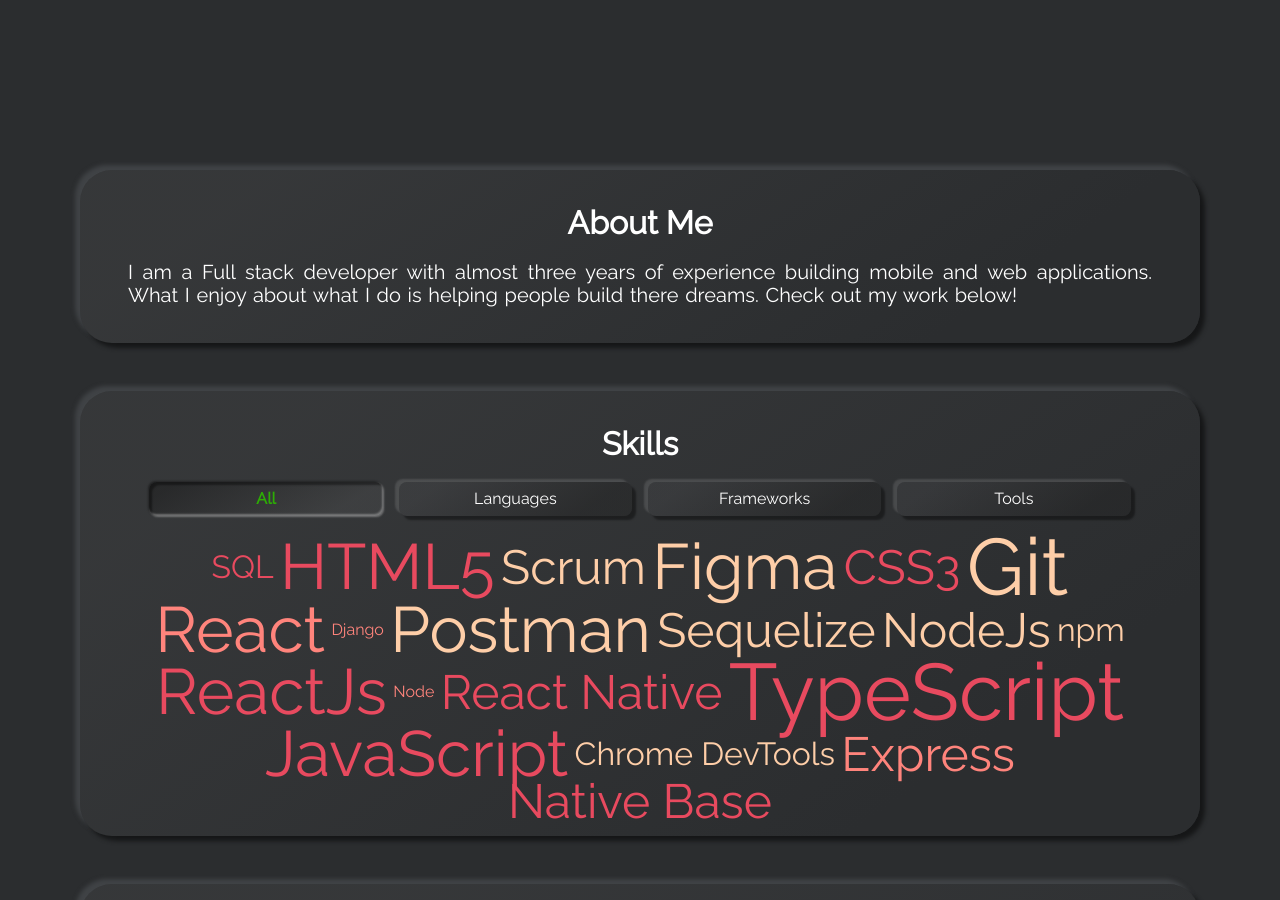
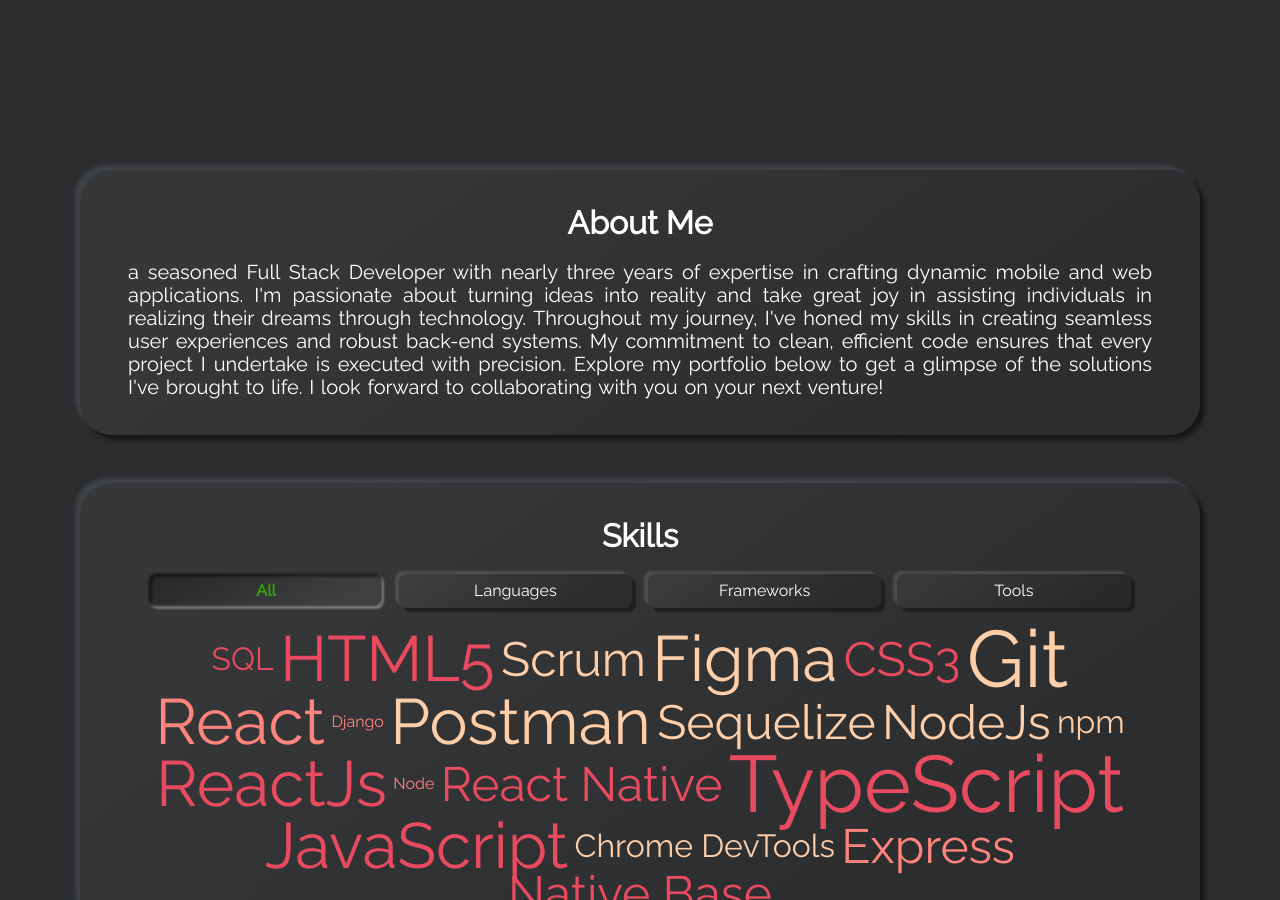
Before and after one commit to asadsidd16/asadportfolio, a Jekyll site: the page built from index.html, in a window 1280 px wide and 900 px high, scrolled down 890 px. Built offline with Jekyll 4.4.1, drawn with Linux system fonts in a browser that asks for light colours.

Commit message:
about me change

```diff
--- a/_includes/section-aboutme.html
+++ b/_includes/section-aboutme.html
@@ -1,2 +1,6 @@
 <h1 class="title">{{site.about_me_title}}</h1>
-<p class="description" data-aos="fade-down">I am a Full stack developer with almost three years of experience building mobile and web applications. What I enjoy about what I do is helping people build there dreams. Check out my work below! </p>
+<p class="description" data-aos="fade-down">a seasoned Full Stack Developer with nearly three years of expertise in crafting dynamic mobile and web applications. I'm passionate about turning ideas into reality and take great joy in assisting individuals in realizing their dreams through technology.
+
+    Throughout my journey, I've honed my skills in creating seamless user experiences and robust back-end systems. My commitment to clean, efficient code ensures that every project I undertake is executed with precision.
+
+    Explore my portfolio below to get a glimpse of the solutions I've brought to life. I look forward to collaborating with you on your next venture! </p>
```
